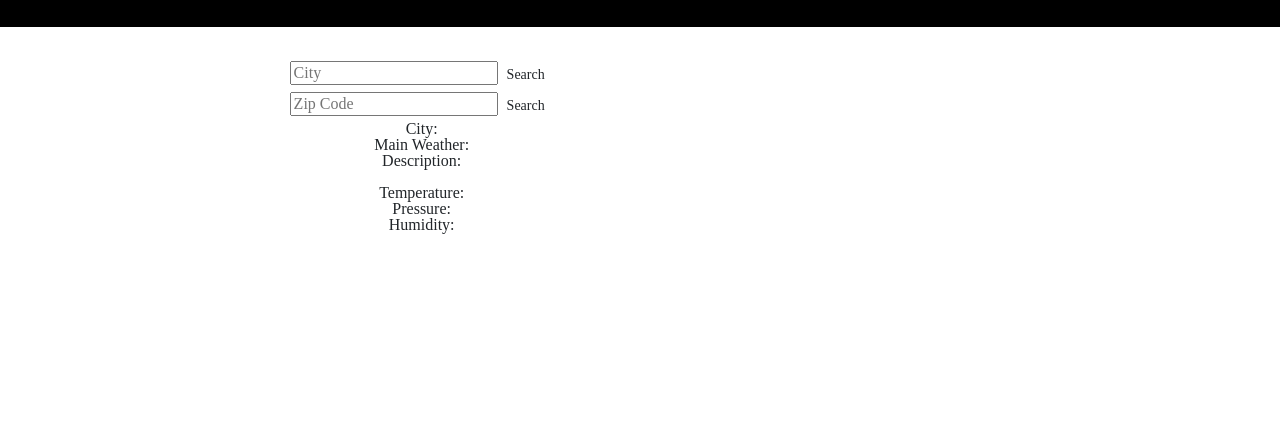
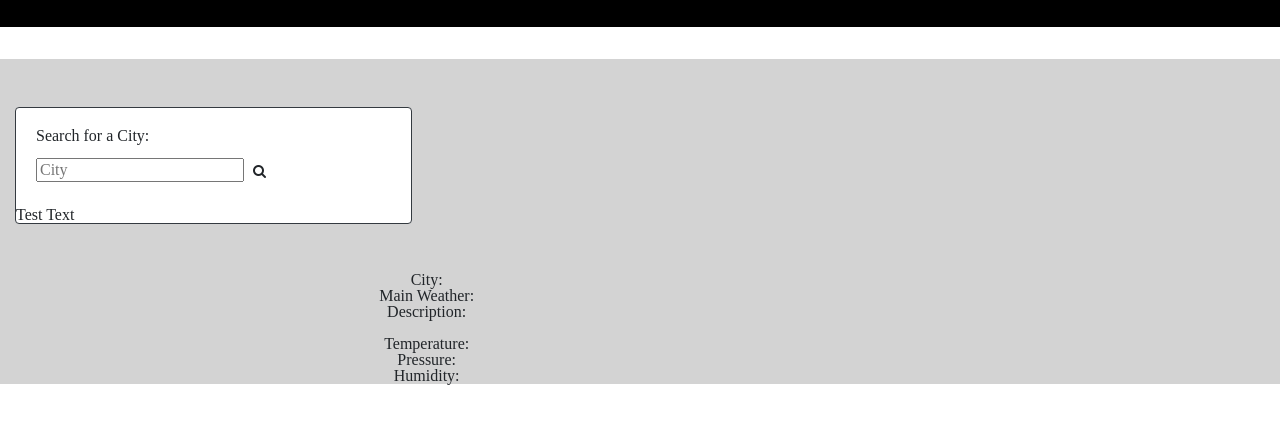
Before and after one commit to melindawinter/weather-dashboard, a plain HTML site: page index.html in a window 1280 px wide. Shown: the part 100-524 px from the top of the page. Drawn offline with nearby package versions, Linux system fonts and the light colour scheme.

Commit message:
working on html

```diff
--- a/assets/css/style.css
+++ b/assets/css/style.css
@@ -2,7 +2,6 @@
 *::before,
 *::after {
   box-sizing: border-box;
-  font-family: Arial, Helvetica, sans-serif;
 }
 
 /* Styling for the jumbotron */
--- a/assets/js/script.js
+++ b/assets/js/script.js
@@ -7,12 +7,6 @@ $(document).ready(function () {
     if ($(this).prev().attr("placeholder") == "City") {
       var weather =
         "http://api.openweathermap.org/data/2.5/weather?q=" +
-        query_param +
-        "&APPID=" +
-        appID;
-    } else if ($(this).prev().attr("placeholder") == "Zip Code") {
-      var weather =
-        "http://api.openweathermap.org/data/2.5/weather?zip=" +
         query_param +
         "&APPID=" +
         appID;
--- a/index.html
+++ b/index.html
@@ -16,6 +16,11 @@
       integrity="sha384-Vkoo8x4CGsO3+Hhxv8T/Q5PaXtkKtu6ug5TOeNV6gBiFeWPGFN9MuhOf23Q9Ifjh"
       crossorigin="anonymous"
     />
+    <!-- Font awesome -->
+    <link
+      rel="stylesheet"
+      href="https://cdnjs.cloudflare.com/ajax/libs/font-awesome/4.7.0/css/font-awesome.min.css"
+    />
     <!-- Reset CSS -->
     <link rel="stylesheet" href="assets/css/reset.css" />
     <!-- My custom CSS -->
@@ -28,25 +33,33 @@
 
   <!-- Begin body -->
   <body>
+    <!-- Jumbotron header -->
     <div class="jumbotron jumbotron-fluid">
       <div class="container">
         <h1 class="display-4">Weather Dashboard</h1>
       </div>
     </div>
-    <div class="row">
-      <div class="col-lg-8 col-lg-offset-2 text-center">
+    <!-- End jumbotron -->
+    <!-- Main container -->
+    <main class="container-fluid" style="background-color: lightgray;">
+      <div class="row py-5">
+        <!-- Card for search components -->
+        <div class="col-lg-4">
+          <div class="card border-dark">
+            <div class="card-body">
+              <h1 class="card-title">Search for a City:</h1>
               <input type="text" placeholder="City" /><button
                 type="button"
                 class="query_btn btn btn-default btn-sm"
               >
-          Search</button
+                <i class="fa fa-search"></i></button
               ><br />
-        <input type="text" placeholder="Zip Code" /><button
-          type="button"
-          class="query_btn btn btn-default btn-sm"
-        >
-          Search</button
-        ><br />
+            </div>
+            <!-- This is where searched cities will appear -->
+            <ul id="searched-cities">
+              Test Text
+            </ul>
+          </div>
         </div>
       </div>
 
@@ -61,6 +74,8 @@
           <h2>Humidity: <span id="humidity"></span></h2>
         </div>
       </div>
+    </main>
+
     <!-- For Bootstrap, jQuery first, then Popper.js, then Bootstrap JS -->
     <script
       src="https://code.jquery.com/jquery-3.4.1.slim.min.js"
@@ -83,6 +98,7 @@
     <!-- End my JavaScript -->
     <!-- jQuery -->
     <script src="https://code.jquery.com/jquery-3.5.1.min.js"></script>
+    <script src="https://cdnjs.cloudflare.com/ajax/libs/moment.js/2.24.0/moment.min.js"></script>
   </body>
   <!-- End body -->
 </html>
```
Lines whose indentation alone changed are shown as unchanged.
